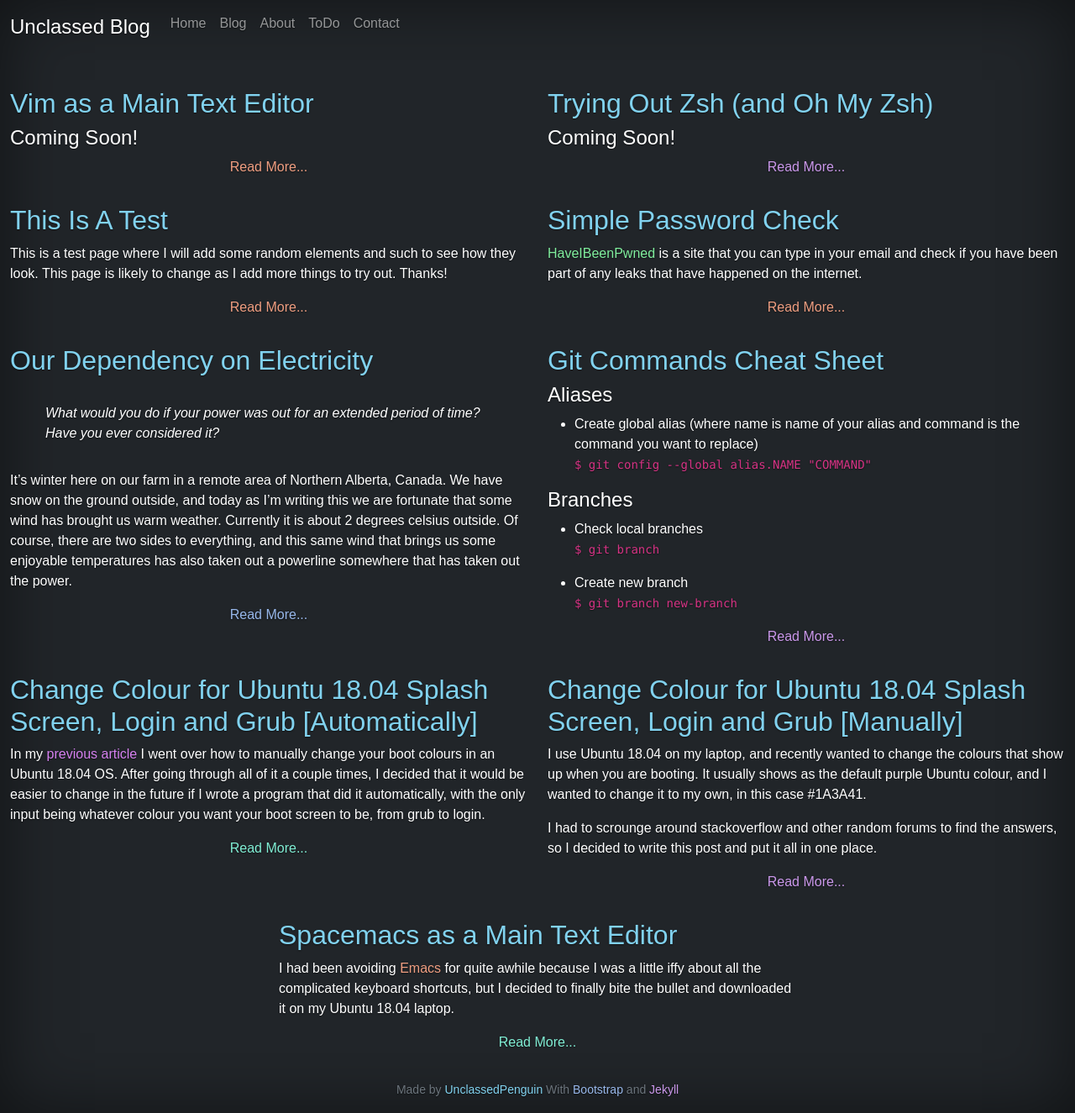
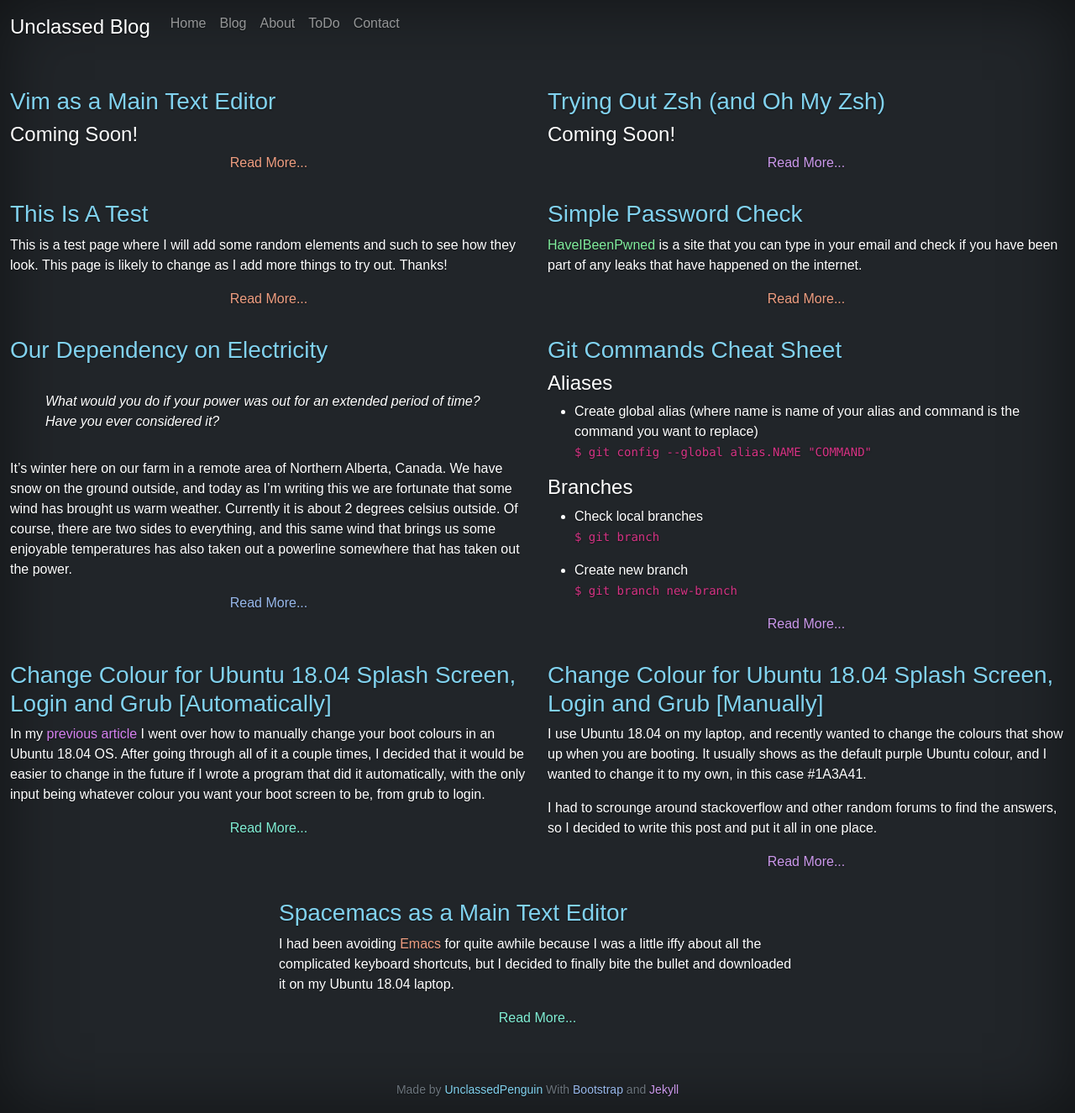
Before and after one commit to UnclassedPenguin/unclassedpenguin.github.io, a Jekyll site: the page built from blog/index.html, in a window 1280 px wide. Shown: the whole page at 84% size. Built offline with Jekyll 4.4.1, drawn with Linux system fonts in a browser that asks for light colours; the list of posts is cut into pages by our own code.

Commit message:
update blog/index.html

```diff
--- a/blog/index.html
+++ b/blog/index.html
@@ -6,7 +6,7 @@
 <div class="row justify-content-center">
   {% for post in paginator.posts %}
   <div class="py-3 col-xlg-4 col-md-6 text-white">
-    <h2><a class="randomcolorheader" href="{{ site.baseurl }}{{ post.url }}">{{ post.title }}</a></h2>
+    <h3><a class="randomcolorheader" href="{{ site.baseurl }}{{ post.url }}">{{ post.title }}</a></h3>
     {{ post.excerpt }}
     <div class="row justify-content-center">
       <div class="col-md-4">
```
